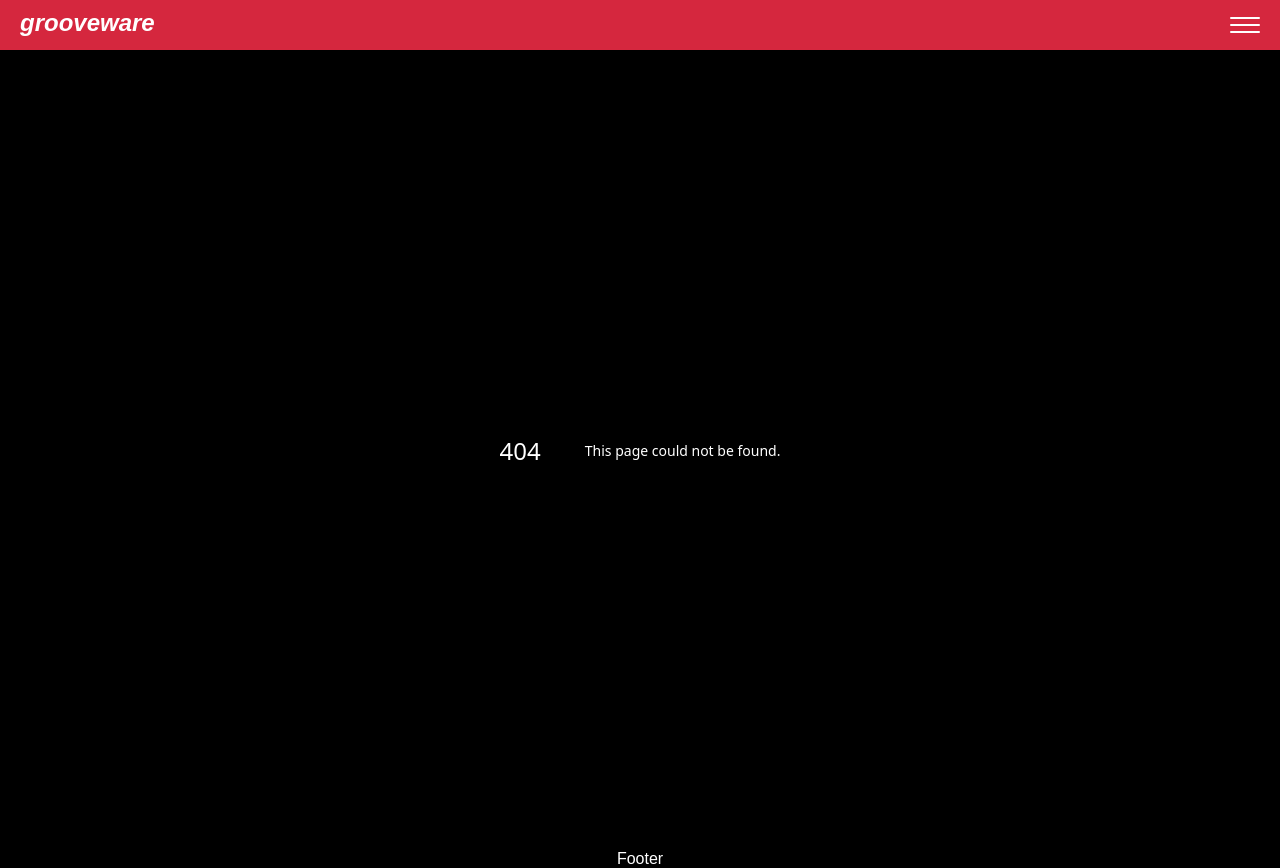
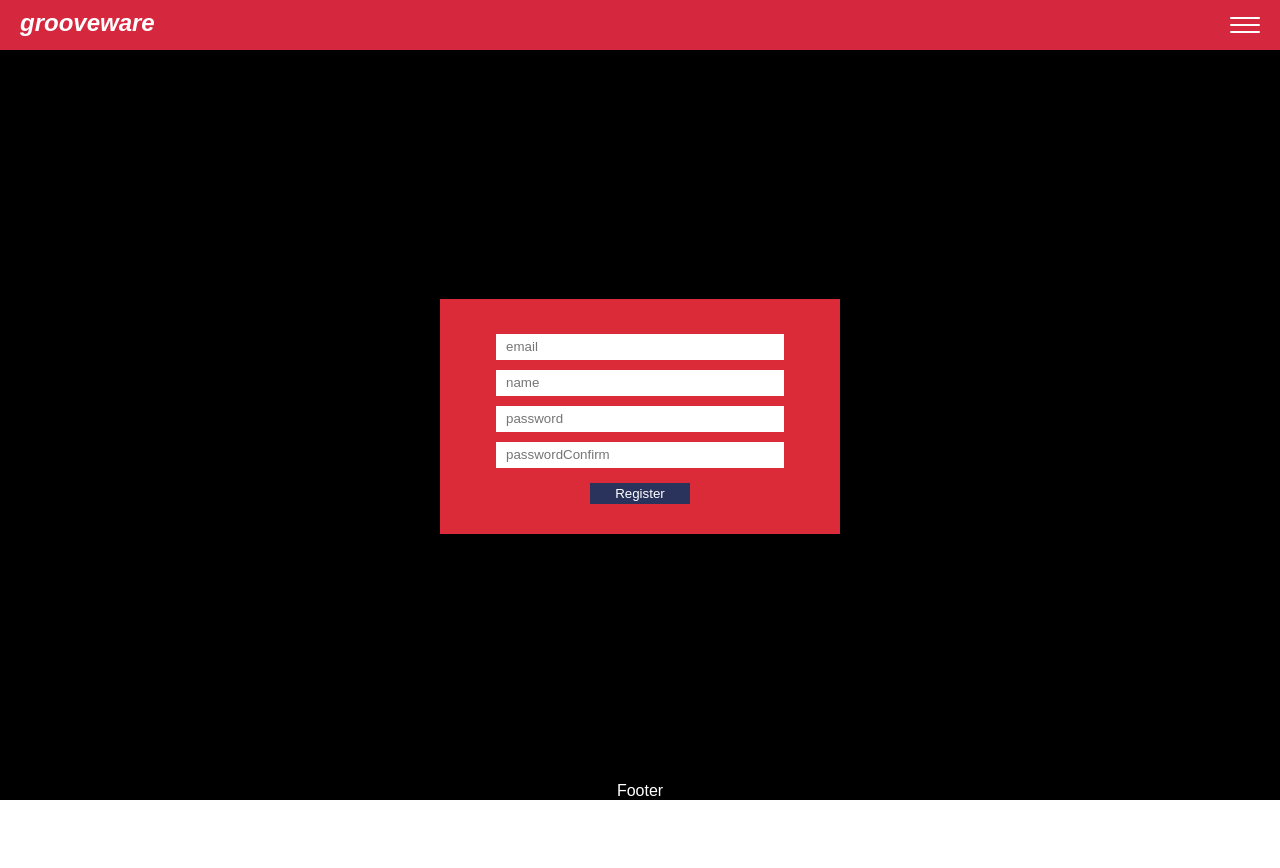
Before and after one commit to haesooKr/nextjs13prototype, a Next.js app: page /register in a window 1280 px wide. Before the commit this address had no page. After the commit the page ends 800 px from the top, so only its background shows below. Built offline with nearby package versions, Linux system fonts and the light colour scheme; a web font is replaced by a local one.

Commit message:
Add register page

```diff
--- a/src/app/components/layout/navigation.tsx
+++ b/src/app/components/layout/navigation.tsx
@@ -39,9 +39,14 @@ export default function Navigation() {
             )}
 
             {!user ? (
-              <li onClick={toggleMenu}>
-                <Link href="/login">Sign in</Link>
-              </li>
+              <>
+                <li onClick={toggleMenu}>
+                  <Link href="/login">Sign in</Link>
+                </li>
+                <li onClick={toggleMenu}>
+                  <Link href="/register">Register</Link>
+                </li>
+              </>
             ) : (
               <>
                 <li onClick={toggleMenu}>
--- /dev/null
+++ b/src/app/register/page.tsx
@@ -0,0 +1,71 @@
+"use client";
+
+import React, { useState } from "react";
+import styles from "./register.module.css";
+import { useRouter } from "next/navigation";
+
+export default function RegisterPage() {
+  const router = useRouter();
+
+  const [name, setName] = useState("");
+  const [email, setEmail] = useState("");
+  const [password, setPassword] = useState("");
+  const [passwordConfirm, setPasswordConfirm] = useState("");
+
+  const handleRegister = async () => {
+    const res = await fetch("/api/auth/register", {
+      method: "POST",
+      headers: {
+        "Content-Type": "application/json",
+      },
+      body: JSON.stringify({ name, email, password, passwordConfirm }),
+    });
+
+    const data = await res.json();
+    if (data.user) {
+      console.log(data.user);
+    } else {
+      alert(data.message);
+    }
+  };
+
+  return (
+    <div className={styles.registerContainer}>
+      <form className={styles.registerBox} onSubmit={(e) => e.preventDefault()}>
+        <input
+          type="email"
+          id="email"
+          name="email"
+          placeholder="email"
+          value={email}
+          onChange={(e) => setEmail(e.target.value)}
+        />
+        <input
+          type="text"
+          id="name"
+          name="name"
+          placeholder="name"
+          value={name}
+          onChange={(e) => setName(e.target.value)}
+        />
+        <input
+          type="password"
+          id="password"
+          name="password"
+          placeholder="password"
+          value={password}
+          onChange={(e) => setPassword(e.target.value)}
+        />
+        <input
+          type="password"
+          id="passwordConfirm"
+          name="passwordConfirm"
+          placeholder="passwordConfirm"
+          value={passwordConfirm}
+          onChange={(e) => setPasswordConfirm(e.target.value)}
+        />
+        <button onClick={handleRegister}>Register</button>
+      </form>
+    </div>
+  );
+}
--- /dev/null
+++ b/src/app/register/register.module.css
@@ -0,0 +1,34 @@
+.registerContainer {
+  align-content: center;
+  justify-content: center;
+}
+
+.registerBox {
+  max-width: 400px;
+  padding: 30px 20px;
+  align-self: center;
+  width: 60%;
+  display: flex;
+  flex-direction: column;
+  justify-content: center;
+  align-items: center;
+  background-color: var(--red);
+}
+
+.registerBox input {
+  width: 80%;
+  padding: 5px 10px;
+  margin: 5px 0;
+  outline: 0px;
+  border: none;
+  border-bottom: 1px solid white;
+}
+
+.registerBox button {
+  background-color: var(--dark-blue);
+  color: white;
+  border: none;
+  padding: 3px;
+  margin: 10px 0 0 0;
+  width: 100px;
+}
```
Also changed, not shown: 1 other file (tests, documents, lock files or other folders).
